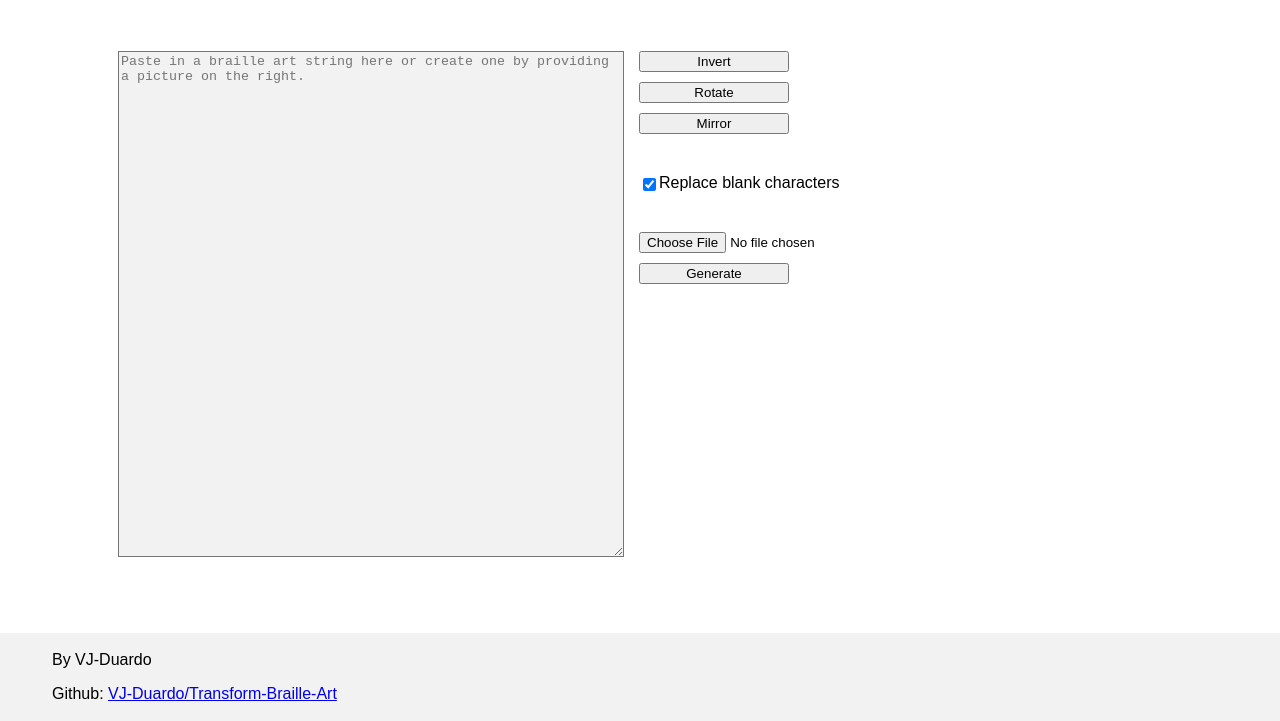
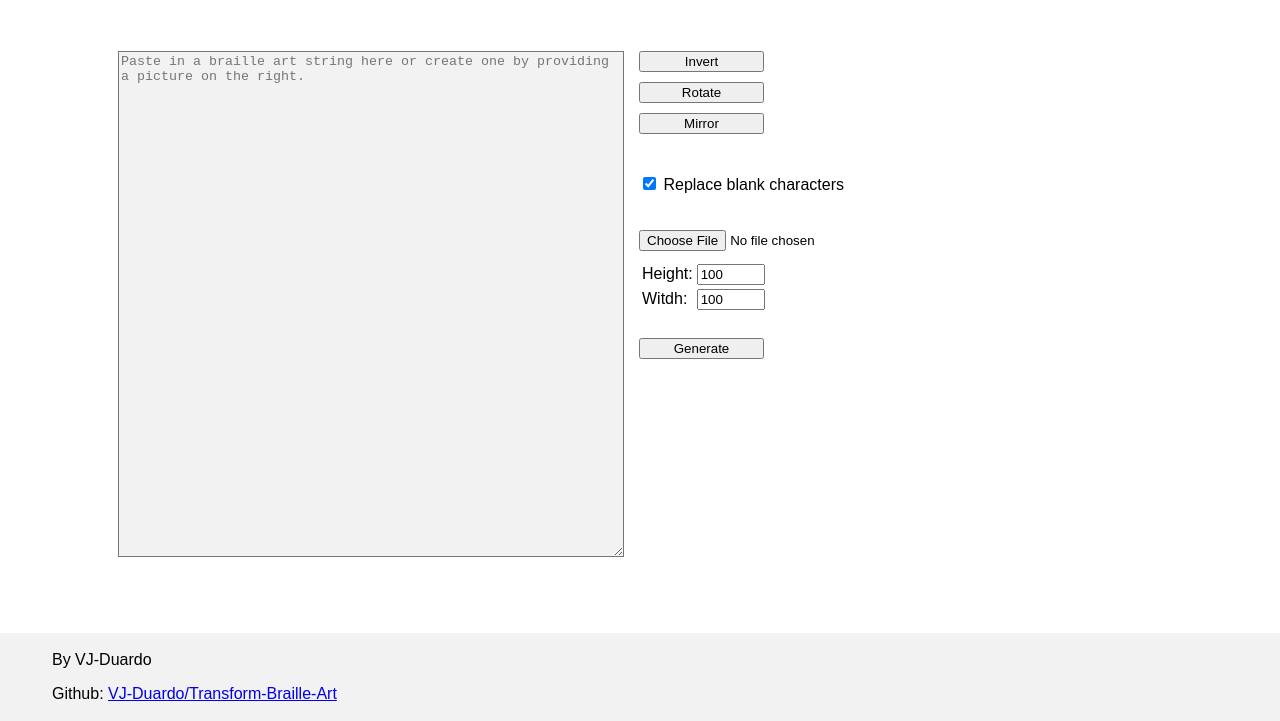
Before and after one commit to VJ-Duardo/Braille-Art, a plain HTML site: page index.html in a window 1280 px wide. Shown: the part 79-800 px from the top of the page. Drawn offline with Linux system fonts and the light colour scheme.

Commit message:
added size options

```diff
--- a/css/style.css
+++ b/css/style.css
@@ -29,14 +29,12 @@ textarea {
 }
 
 #dotOption{
-    display: flex;
-    flex-direction: row;
+    display: inline-block;
     margin-top: 30px;
     margin-bottom: 30px;
 }
 
-
-.control {
+#transform {
     display: flex;
     flex-direction: column;
 }
@@ -46,7 +44,16 @@ textarea {
 }
 
 .control button {
-    width: 150px;
+    width: 125px;
+}
+
+#width, #height {
+    width: 60px;
+}
+
+
+#genButton {
+    margin-top: 15px;
 }
 
 footer {
--- a/index.html
+++ b/index.html
@@ -12,7 +12,7 @@
         <div id="content">
             <textarea id="input" placeholder="Paste in a braille art string here or create one by providing a picture on the right."></textarea>
             <div id="controls">
-                <div class="control">
+                <div class="control" id="transform">
                     <button onclick="invert_click()">Invert</button>
                     <button onclick="rotate_click()">Rotate</button>
                     <button onclick="mirror_click()">Mirror</button>
@@ -23,7 +23,17 @@
                 </div>
                 <div class="control">
                     <input id="fileinput" type="file" accept=".png, .jpeg, .jpg">
-                    <button onclick="generate_click()">Generate</button>
+                    <table>
+                        <tr>
+                            <td>Height:</td>
+                            <td><input type="number" id="height" value="100" step="10"></td>
+                        </tr>
+                        <tr>
+                            <td>Witdh:</td>
+                            <td><input type="number" id="width" value="100" step="10"></td>
+                        </tr>
+                    </table>
+                    <button id="genButton" onclick="generate_click()">Generate</button>
                 </div>
             </div>
         </div>
--- a/js/generate.js
+++ b/js/generate.js
@@ -17,9 +17,9 @@ function iterate_over_pixels(data_array, width, dot_for_blank){
     }
 
     if (dot_for_blank){
-        return result_array.join(' ').replace(/[⠀]/g, '⠄');
+        return result_array.join('\n').replace(/[⠀]/g, '⠄');
     } else {
-        return result_array.join(' ');
+        return result_array.join('\n');
     }
 }
 
--- a/js/index.js
+++ b/js/index.js
@@ -3,6 +3,9 @@ var text_input = document.getElementById("input");
 var option_checkbox = document.getElementById("dotForBlank");
 
 var file_input = document.getElementById("fileinput");
+
+var height_input = document.getElementById("height");
+var width_input = document.getElementById("width");
 
 var canvas = document.createElement('canvas');
 var context = canvas.getContext('2d');
@@ -42,8 +45,8 @@ function generate_click(){
         image.src = readerEvent.target.result;
 
         image.onload = function(){
-            canvas.width = image.width;
-            canvas.height = image.height;
+            canvas.width = width_input.value;
+            canvas.height = height_input.value;
             context.drawImage(image, 0, 0, canvas.width, canvas.height);
             let pixel_data = context.getImageData(0, 0, canvas.width, canvas.height).data;
             text_input.value = iterate_over_pixels(pixel_data, canvas.width, option_checkbox.checked);
```
